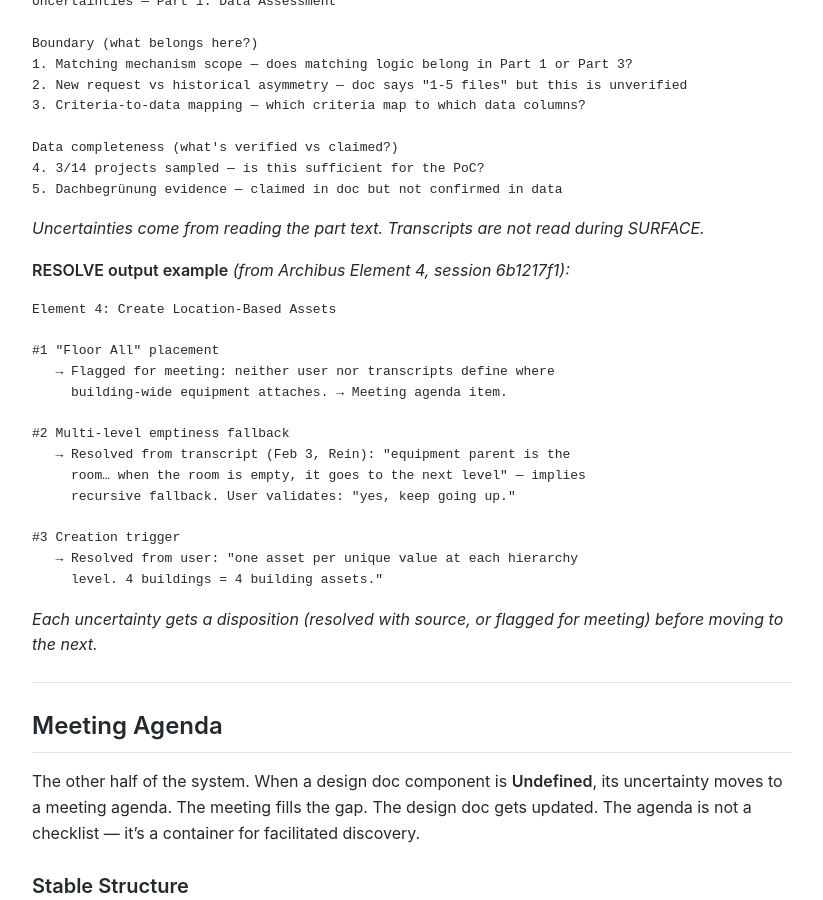
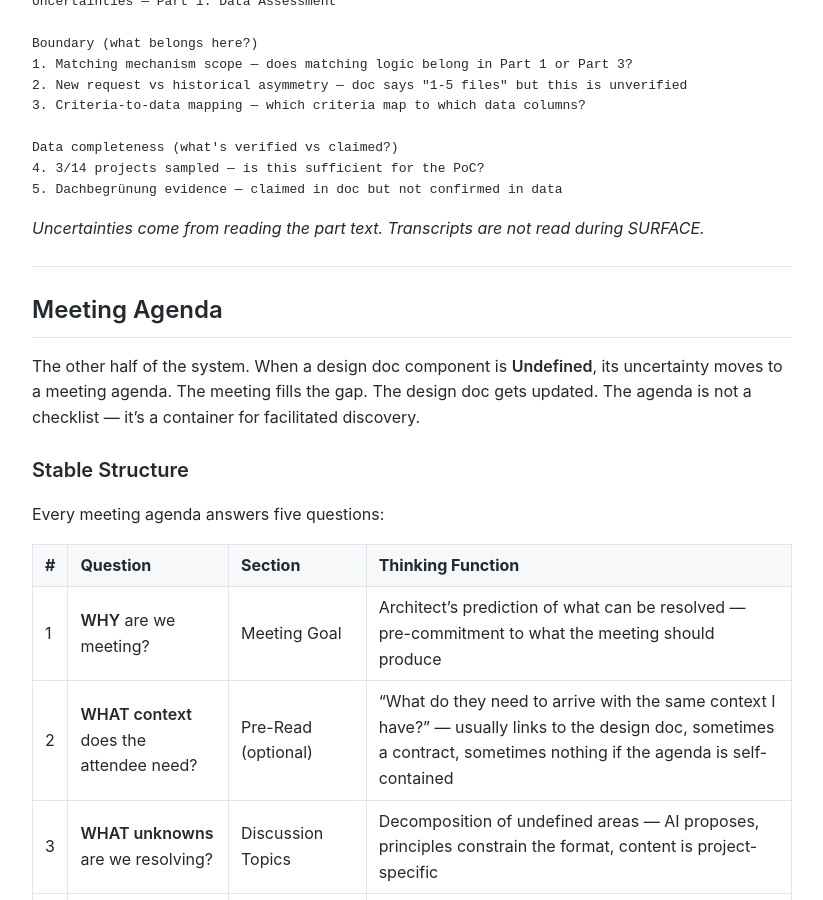
Before and after one commit to MariusWilsch/public-wilsch-ai-pages, a Jekyll site: the page built from global/design-doc-methodology.md, in a window 1280 px wide and 900 px high, scrolled down 5780 px. Shown: the whole window, without its empty margins (228-1051 px from the left). Built offline with Jekyll 4.4.1, drawn with Linux system fonts in a browser that asks for light colours; our own code applies the rules of GitHub Pages for plain Markdown files.

Commit message:
Sync from hippocampus 2026-02-11

````diff
--- a/global/design-doc-methodology.md
+++ b/global/design-doc-methodology.md
@@ -136,26 +136,6 @@ Data completeness (what's verified vs claimed?)
 
 *Uncertainties come from reading the part text. Transcripts are not read during SURFACE.*
 
-**RESOLVE output example** *(from Archibus Element 4, session 6b1217f1):*
-
-```
-Element 4: Create Location-Based Assets
-
-#1 "Floor All" placement
-   → Flagged for meeting: neither user nor transcripts define where
-     building-wide equipment attaches. → Meeting agenda item.
-
-#2 Multi-level emptiness fallback
-   → Resolved from transcript (Feb 3, Rein): "equipment parent is the
-     room… when the room is empty, it goes to the next level" — implies
-     recursive fallback. User validates: "yes, keep going up."
-
-#3 Creation trigger
-   → Resolved from user: "one asset per unique value at each hierarchy
-     level. 4 buildings = 4 building assets."
-```
-
-*Each uncertainty gets a disposition (resolved with source, or flagged for meeting) before moving to the next.*
 
 ---
 
````
